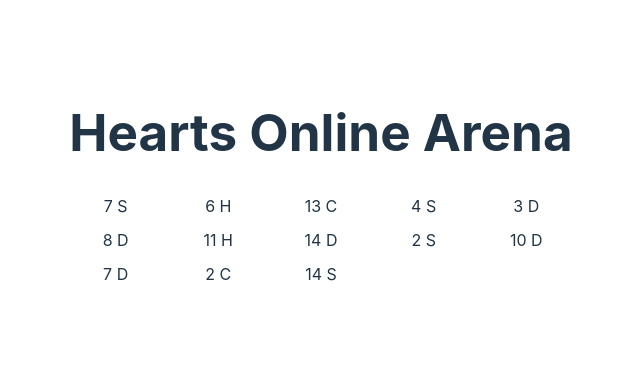
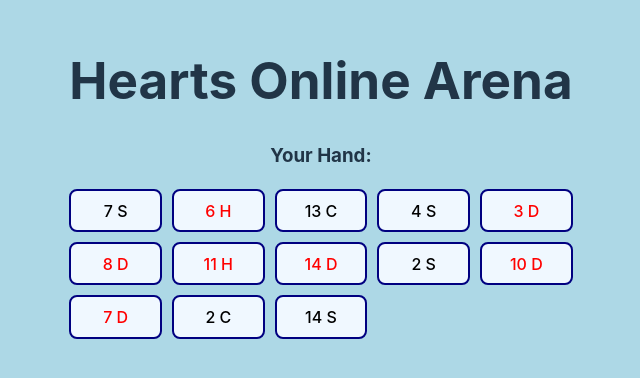
Before and after one commit to c26ns/webe-hearts-noahleo, a Svelte app: page / in a window 1280 px wide. Shown: the part 222-600 px from the top of the page, without its empty margins (319-959 px from the left). Built offline with nearby package versions, Linux system fonts and the light colour scheme; the HTML template or start-up script is replaced by a standard one.

Commit message:
Updated styling, started player selection

```diff
--- a/src/App.svelte
+++ b/src/App.svelte
@@ -1,15 +1,15 @@
 
 <script>
   import { onMount } from "svelte";
-  import { initializeApp } from "firebase/app";
-  import {
-    getFirestore,
-    collection,
-    getDoc,
-    doc,
-    onSnapshot,
-    setDoc,
-  } from "firebase/firestore";
+  // import { initializeApp } from "firebase/app";
+  // import {
+  //   getFirestore,
+  //   collection,
+  //   getDoc,
+  //   doc,
+  //   onSnapshot,
+  //   setDoc,
+  // } from "firebase/firestore";
 
   // let wordGrid = [];
   // const boardsize = 5;
@@ -32,7 +32,7 @@
   let hands = [[], [], [], []];
   onMount(async () => {
     // get a deck
-    let deck = [
+    const deck = [
       {suit: "D", number: 2},{suit: "D",number: 3},{suit: "D", number:4},{suit: "D", number:5},{suit: "D", number:6},{suit: "D", number:7},{suit: "D", number:8},{suit: "D", number:9},{suit: "D", number:10},{suit: "D", number:11},{suit: "D", number:12},{suit: "D", number:13},{suit: "D", number: 14},
       {suit: "H", number: 2},{suit: "H", number: 3},{suit: "H", number: 4},{suit: "H", number: 5},{suit: "H", number: 6},{suit: "H", number: 7},{suit: "H", number: 8},{suit: "H", number: 9},{suit: "H", number: 10},{suit: "H", number: 11},{suit: "H", number: 12},{suit: "H", number: 13},{suit: "H", number: 14},
       {suit: "S", number: 2},{suit: "S", number: 3},{suit: "S", number: 4},{suit: "S", number: 5},{suit: "S", number: 6},{suit: "S", number: 7},{suit: "S", number: 8},{suit: "S", number: 9},{suit: "S", number: 10},{suit: "S", number: 11},{suit: "S", number: 12},{suit: "S", number: 13},{suit: "S", number: 14},
@@ -45,7 +45,6 @@
         deck.splice(index, 1);
       }
     }
-    console.log(hands);
     hands = hands;
 
   });
@@ -55,11 +54,15 @@
   <h1>Hearts Online Arena</h1>
 
   <div class="trick"></div>
+  <div class="playerselect">
+
+  </div>
+  <h3>Your Hand:</h3>
   <div class="hand">
     {#each hands[0] as card}
-      <div class="grid-item">
+      <button class="grid-item {card.suit === "S" || card.suit === "C" ? "black" : "red" }">
         {card.number} {card.suit}
-      </div>
+      </button>
     {/each}
   </div>
 </main>
@@ -69,6 +72,15 @@
     display: grid;
     grid-template-columns: repeat(5, 1fr);
     gap: 10px;
-    justify-content: center;
+  }
+  .grid-item {
+    background-color: aliceblue;
+    border: 2px solid navy;
+  }
+  .black {
+    color: black;
+  }
+  .red {
+    color: red
   }
 </style>
--- a/src/app.css
+++ b/src/app.css
@@ -28,6 +28,7 @@ body {
   place-items: center;
   min-width: 320px;
   min-height: 100vh;
+  background-color: lightblue;
 }
 
 h1 {
```
